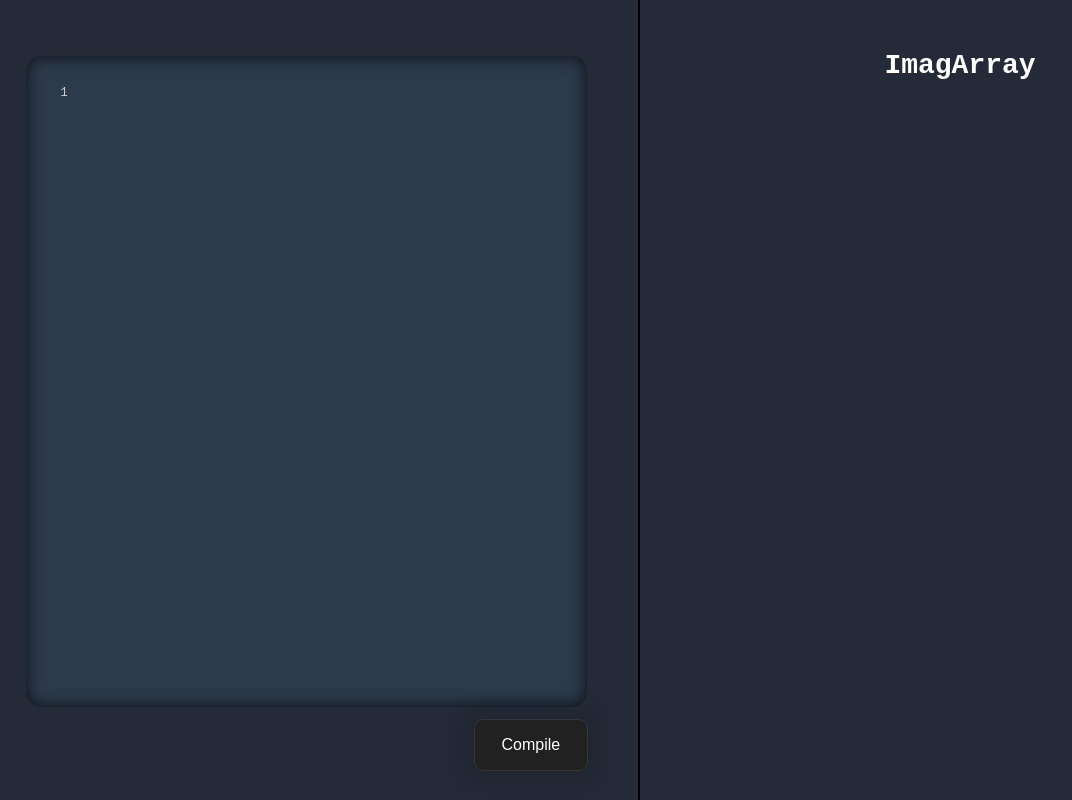
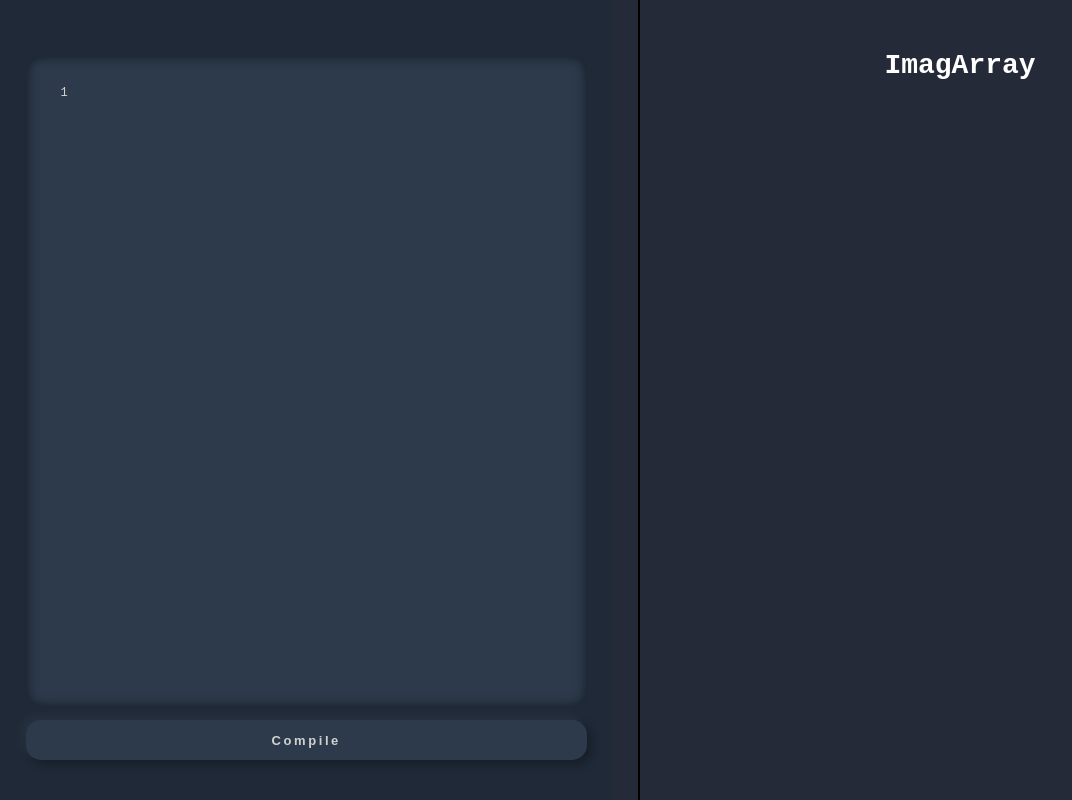
Before and after one commit to joshuazhou744/imaginarray, a React (Vite) app in the folder frontend/app/: page / in a window 1280 px wide. Shown: the whole page, without its empty margins (0-1072 px from the left). Built offline with nearby package versions, Linux system fonts and the light colour scheme.

Commit message:
change UI

```diff
--- a/frontend/app/src/styles/CodeWindow.css
+++ b/frontend/app/src/styles/CodeWindow.css
@@ -22,44 +22,70 @@
   background: none !important;
 }
 
+.CodeWindow {
+  height: 100vh;
+  display: flex;
+  flex-direction: column;
+  gap: 1em;
+  overflow: hidden;
+  background-color: #1f2937; /* Dark background color for the page */
+}
+
+.CodeMirror {
+  height: 75vh;
+  border-radius: 15px;
+  padding: 2vw 2vh;
+  margin: 7vh 2vw 0 2vw;
+  font-size: 12px;
+  background-color: #2c3a4b !important;
+  /* Softened inner shadows for a more subtle depth effect */
+  box-shadow:
+    inset 0 0 12px 1px rgba(23, 30, 39, 0.7),
+    inset 0 0 8px rgba(0, 0, 0, 0.3);
+}
+
+.CodeMirror-gutters {
+  background: none !important;
+}
+
 .vButton {
+  width: calc(100% - 4vw);
+  margin: 0 2vw;
+  display: flex;
+  justify-content: center;
+  align-items: center;
+  height: 5vh;
+
+  /* Background color matching the theme */
+  background: #2c3a4b;
+  border: none;
+  border-radius: 15px; /* Matching CodeMirror's border radius */
+  color: #d1d1d1;
+  font-size: 1rem;
+  font-weight: 700;
+  letter-spacing: .2rem;
+  outline: none;
   cursor: pointer;
-  padding: 1em;
-  font-size: 1em;
-  width: 7em;
-  aspect-ratio: 1/0.25;
-  color: white;
-  background: #212121;
-  background-size: cover;
-  background-blend-mode: overlay;
-  border-radius: 0.5em;
-  outline: 0.1em solid #353535;
-  border: 0;
-  box-shadow: 0 0 1em 1em rgba(0, 0, 0, 0.1);
-  transition: all 0.3s ease-in-out;
-  position: relative;
-  align-self: flex-end;
-  margin-right: 2vw;
+  transition: .2s ease-in-out;
+
+  /* Refined neomorphic shadows for dark theme */
+  box-shadow:
+    -4px -4px 10px rgba(255, 255, 255, 0.05),
+    4px 4px 10px rgba(0, 0, 0, 0.3);
 }
 
 .vButton:hover {
-  transform: scale(1.1);
-  box-shadow: 0 0 1em 0.45em rgba(0, 0, 0, 0.1);
-  background: linear-gradient(45deg, #212121, #252525);
-  background: radial-gradient(
-    circle at bottom,
-    rgba(50, 100, 180, 0.5) 10%,
-    #212121 70%
-  );
-  outline: 0;
+  /* Subtle shadow change on hover */
+  box-shadow:
+    -3px -3px 8px rgba(255, 255, 255, 0.05),
+    3px 3px 8px rgba(0, 0, 0, 0.3);
+  transform: scale(0.99); /* Slight scale effect */
 }
 
-.icon {
-  fill: white;
-  width: 1em;
-  aspect-ratio: 1;
-  top: 0;
-  left: 0;
-  margin: auto;
-  transform: translate(-35%, 10%);
+.vButton:active {
+  /* Pressed state with inset shadows */
+  box-shadow:
+    inset -2px -2px 5px rgba(255, 255, 255, 0.05),
+    inset 2px 2px 5px rgba(0, 0, 0, 0.3);
+  transform: scale(0.98);
 }
```
